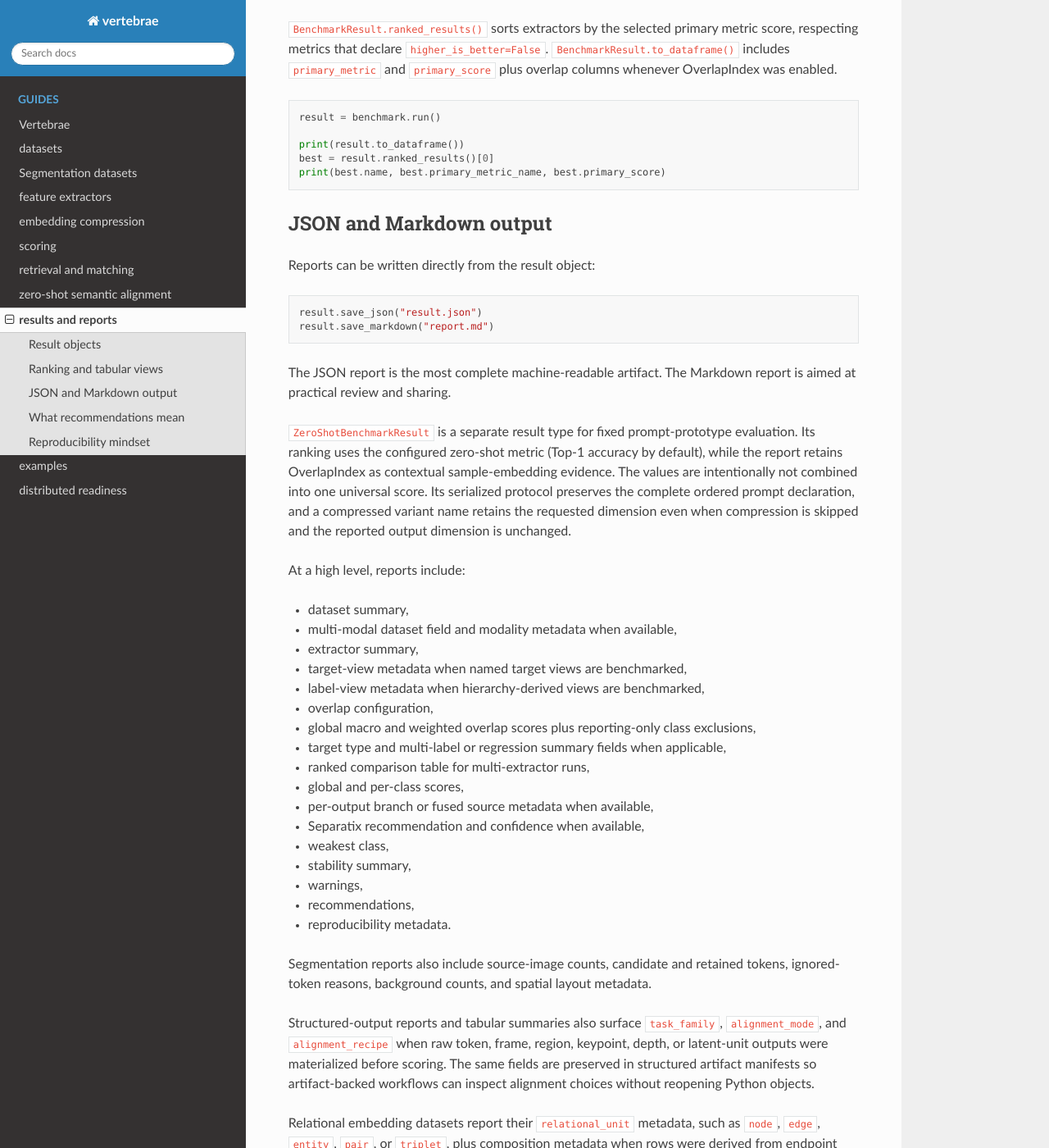
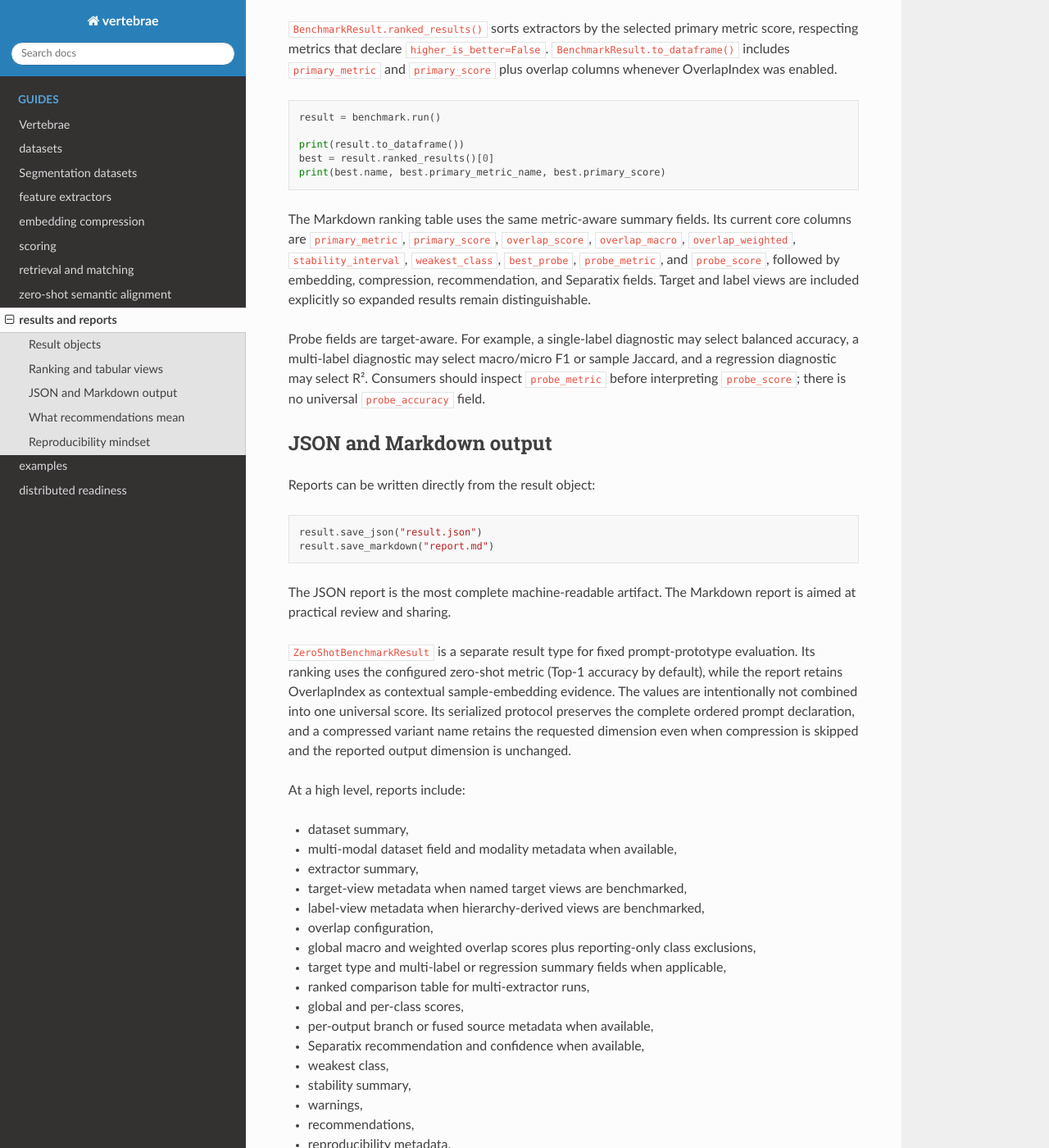
Before and after one commit to NiklasMelton/vertebrae, a Sphinx documentation site: the page built from docs/results_and_reports.md, in a window 1280 px wide and 1400 px high, scrolled down 1499 px. Shown: the whole window at 82% size. Built offline with Sphinx 7.4.7 and the Read the Docs theme 3.1.0, drawn with Linux system fonts in a browser that asks for light colours; pages that are not in the unit, such as notebooks, are missing from menus; some of the changed text lies outside the part shown.

````diff
--- a/docs/results_and_reports.md
+++ b/docs/results_and_reports.md
@@ -70,6 +70,19 @@ best = result.ranked_results()[0]
 print(best.name, best.primary_metric_name, best.primary_score)
 ```
 
+The Markdown ranking table uses the same metric-aware summary fields. Its current
+core columns are `primary_metric`, `primary_score`, `overlap_score`,
+`overlap_macro`, `overlap_weighted`, `stability_interval`, `weakest_class`,
+`best_probe`, `probe_metric`, and `probe_score`, followed by embedding,
+compression, recommendation, and Separatix fields. Target and label views are
+included explicitly so expanded results remain distinguishable.
+
+Probe fields are target-aware. For example, a single-label diagnostic may select
+balanced accuracy, a multi-label diagnostic may select macro/micro F1 or sample
+Jaccard, and a regression diagnostic may select R². Consumers should inspect
+`probe_metric` before interpreting `probe_score`; there is no universal
+`probe_accuracy` field.
+
 ## JSON and Markdown output
 
 Reports can be written directly from the result object:
@@ -109,6 +122,21 @@ At a high level, reports include:
 - warnings,
 - recommendations,
 - reproducibility metadata.
+
+The same report structure covers the major problem classes, with target-specific
+details:
+
+| problem class | summary metadata | score detail |
+| --- | --- | --- |
+| single-label classification | class names and counts | per-class and pairwise overlap |
+| multi-label classification | label names, cardinality, and density | per-label overlap |
+| regression | target names and target statistics | per-target continuous overlap |
+| hierarchy or named target views | active and available views | one result variant per evaluated view |
+| dense segmentation | source-image groups and token provenance | per-class token overlap |
+
+These values are diagnostics for the evaluated representation and protocol. They
+are not substitutes for task-native metrics such as IoU, RMSE, retrieval recall,
+or ranking quality.
 
 Segmentation reports also include source-image counts, candidate and retained
 tokens, ignored-token reasons, background counts, and spatial layout metadata.
````
Also changed, not shown: README.md (+49 -10 lines), examples/README.md, 3 other files.
